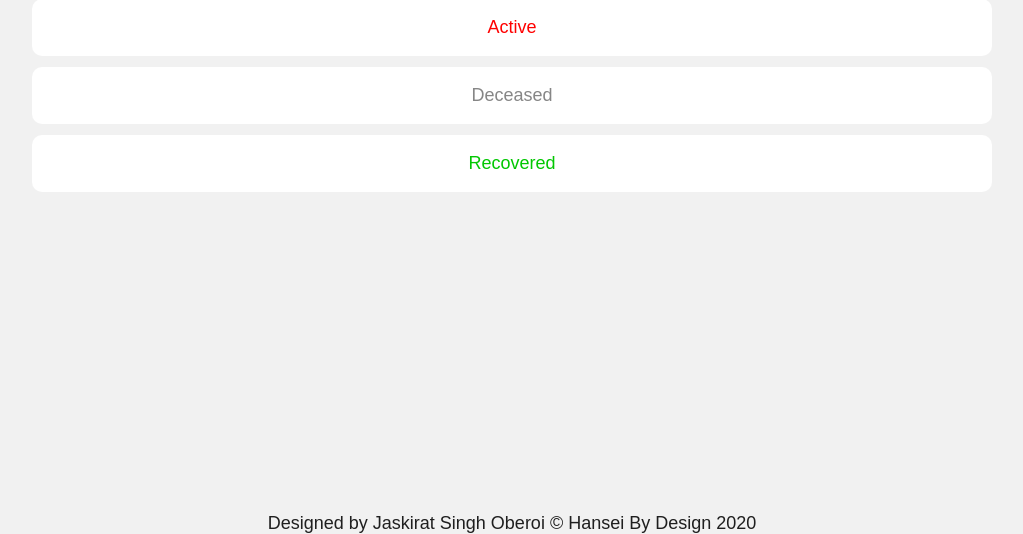
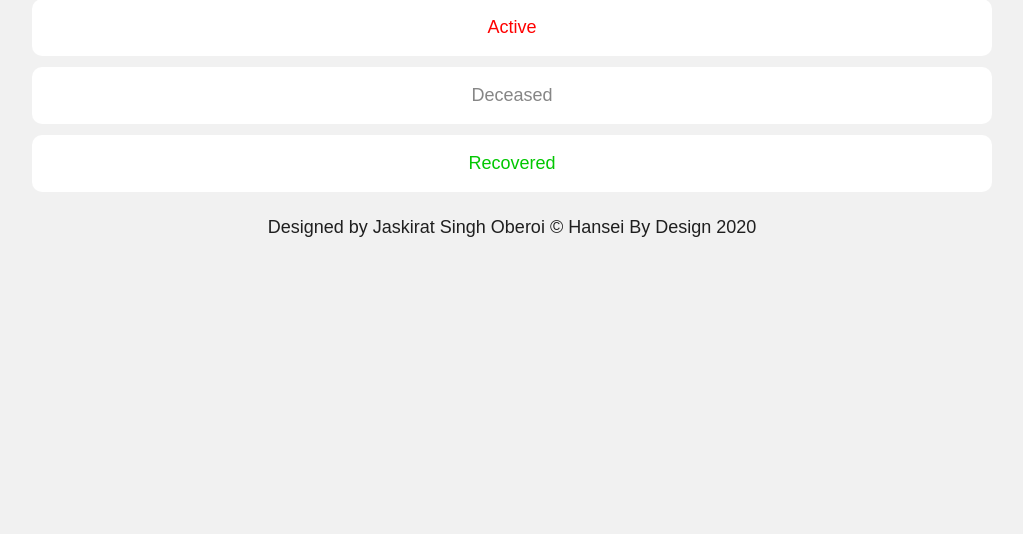
Before and after one commit to JaskiratOberoi/Covid19-India, a Flask app: page / in a window 1280 px wide. Shown: the part 266-800 px from the top of the page, without its empty margins (128-1151 px from the left). Run offline with Flask 2, Linux system fonts and the light colour scheme; data that the repository does not hold is empty; some web fonts are replaced.

Commit message:
footer fixes

```diff
--- a/static/style.css
+++ b/static/style.css
@@ -91,7 +91,8 @@ header::after {
 }
 
 footer {
-  position: absolute;
+  position: relative;
+  margin-top: 20px;
   bottom: 0;
   width: 100vw;
   text-align: center;
--- a/static/style.scss
+++ b/static/style.scss
@@ -89,7 +89,8 @@ header {
 }
 
 footer {
-  position: absolute;
+  position: relative;
+  margin-top: 20px;
   bottom: 0;
   width: 100vw;
   text-align: center;
```
